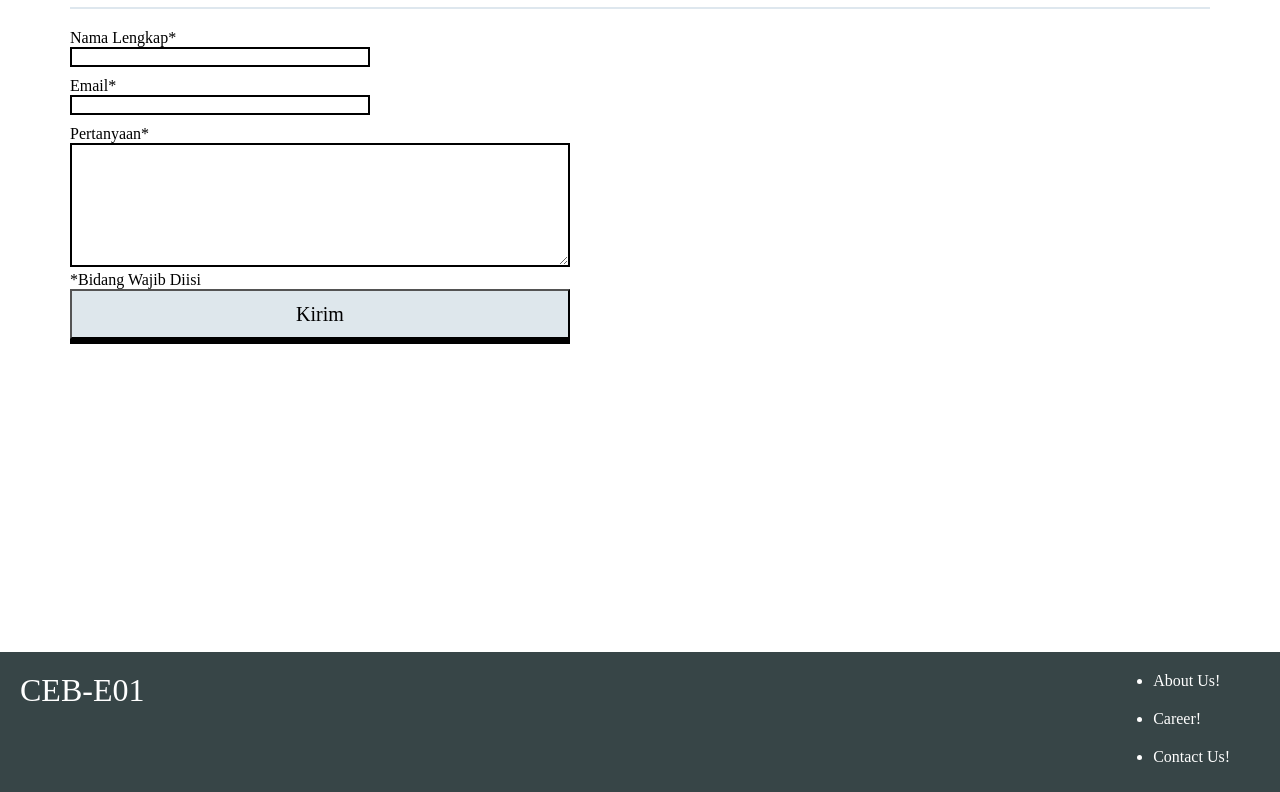
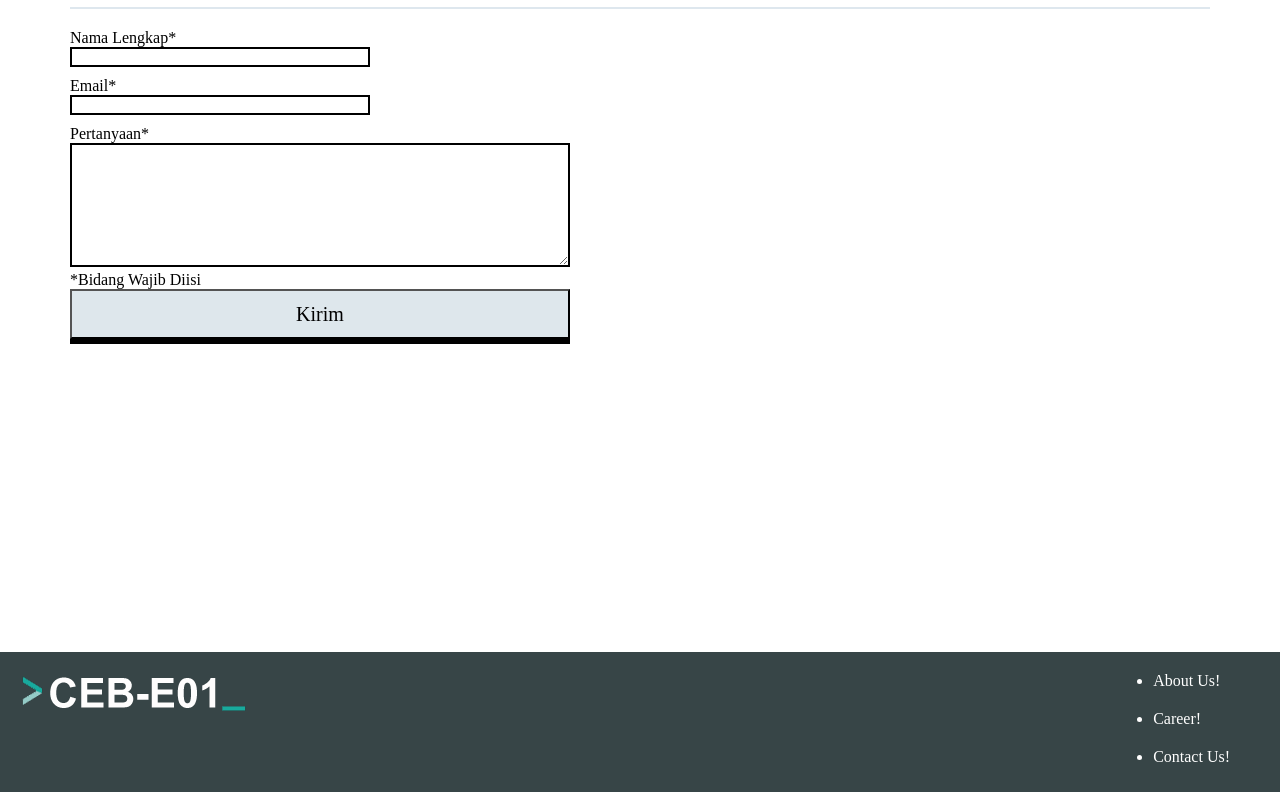
Before and after one commit to Belajar-Repository/CEBE01, a plain HTML site: page index.html in a window 1280 px wide. Shown: the part 2737-3529 px from the top of the page. Drawn offline with Linux system fonts and the light colour scheme.

Commit message:
Update index.html

```diff
--- a/index.html
+++ b/index.html
@@ -139,7 +139,9 @@
 
 <!--  INI ADALAH FOOTER  -->
 <div class="footer">
-      <div class="footer-logo">CEB-E01</div>
+      <div class="footer-logo">
+        <img src="cebe01.png">
+      </div>
       <div class="footer-list">
         <ul>
           <li>About Us!</li>
```
